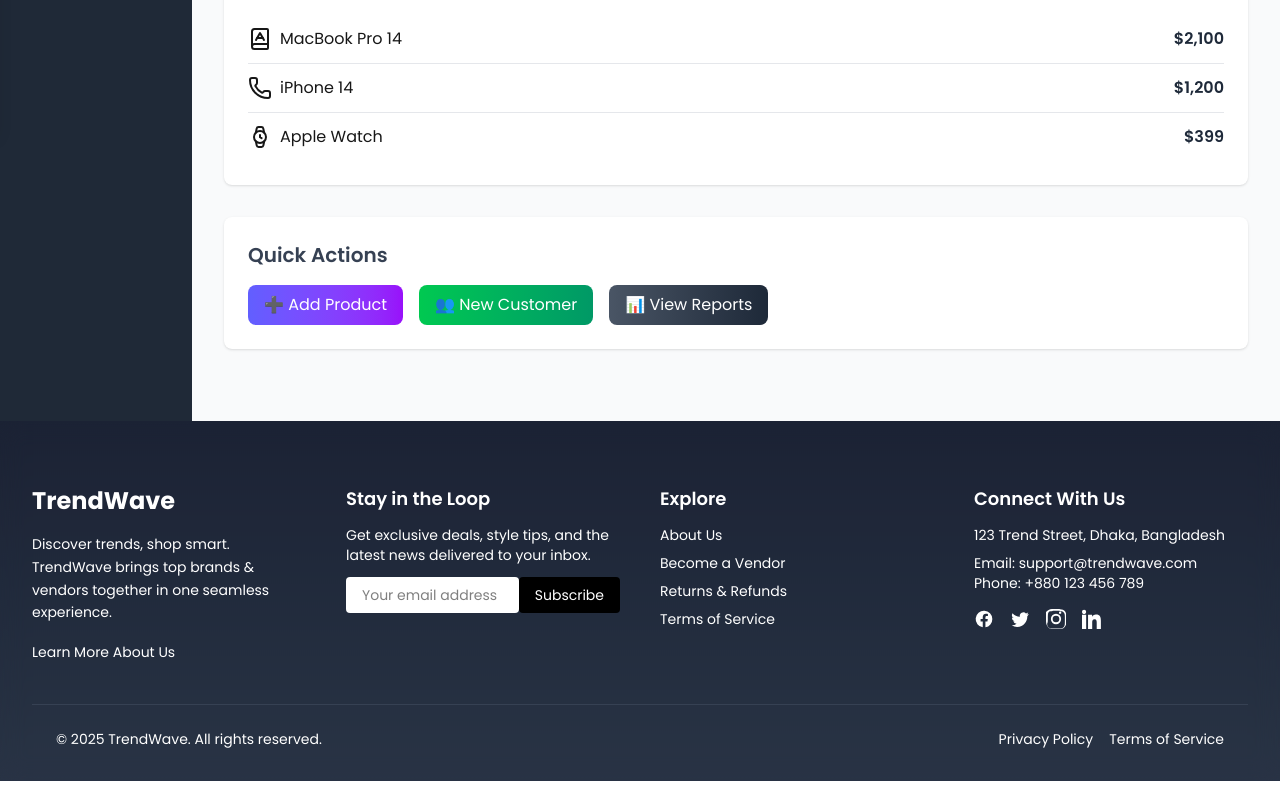
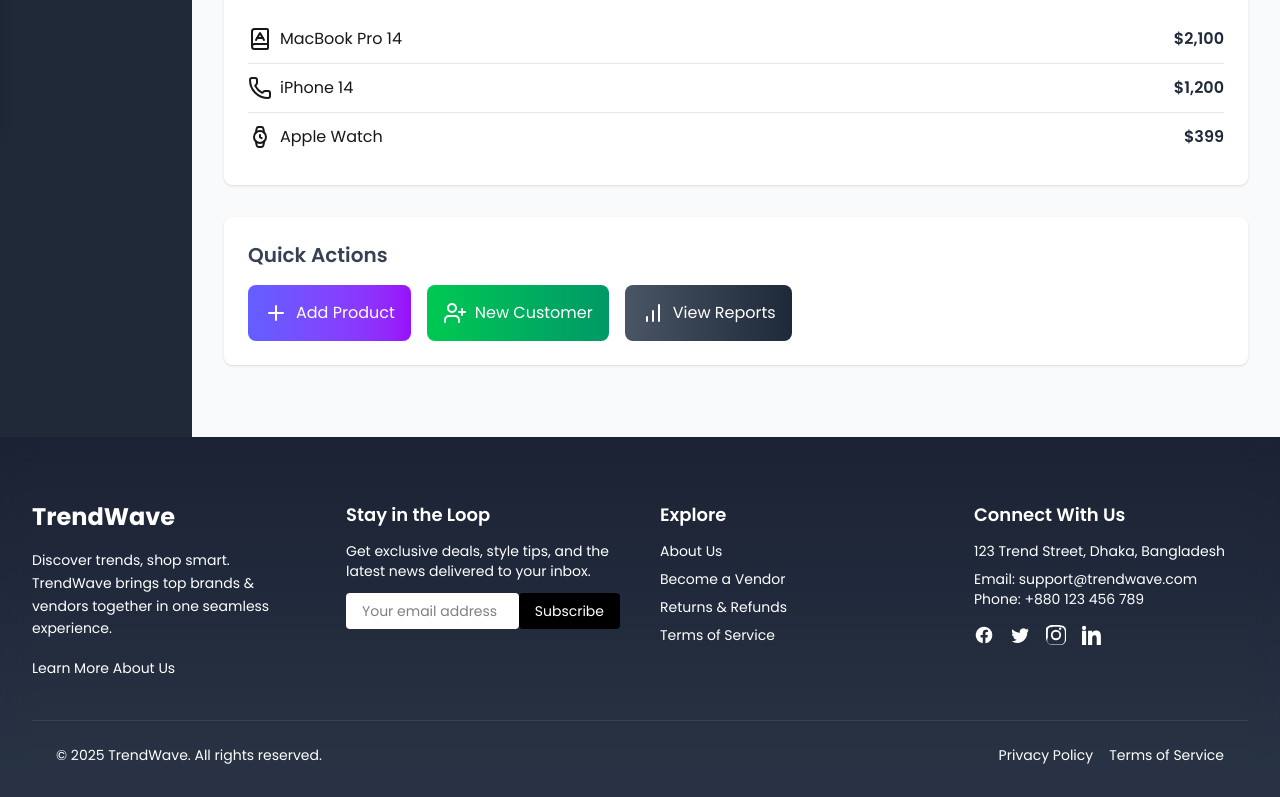
Before and after one commit to kader009/trendwave-frontend, a Next.js app: page /dashboard in a window 1280 px wide. Shown: the part 669-1466 px from the top of the page. Built offline with nearby package versions, Linux system fonts and the light colour scheme.

Commit message:
top products icon update

```diff
--- a/src/app/dashboard/page.tsx
+++ b/src/app/dashboard/page.tsx
@@ -8,6 +8,8 @@
   WatchIcon,
   Phone,
   BookAIcon,
+  Plus as AddProduct,
+  BarChart,
 } from 'lucide-react';
 
 export default function DashboardHome() {
@@ -104,14 +106,14 @@
           Quick Actions
         </h2>
         <div className="flex flex-wrap gap-4">
-          <button className="px-4 py-2 rounded-lg bg-gradient-to-r from-indigo-500 to-purple-600 text-white font-medium hover:opacity-90">
-            ➕ Add Product
+          <button className="px-4 py-4 rounded-lg bg-gradient-to-r from-indigo-500 to-purple-600 text-white font-medium hover:opacity-90 flex justify-center items-center gap-2">
+            <AddProduct /> Add Product
           </button>
-          <button className="px-4 py-2 rounded-lg bg-gradient-to-r from-green-500 to-emerald-600 text-white font-medium hover:opacity-90">
-            👥 New Customer
+          <button className="px-4 py-4 rounded-lg bg-gradient-to-r from-green-500 to-emerald-600 text-white font-medium hover:opacity-90 flex justify-center items-center gap-2">
+            <UserPlus /> New Customer
           </button>
-          <button className="px-4 py-2 rounded-lg bg-gradient-to-r from-gray-600 to-gray-800 text-white font-medium hover:opacity-90">
-            📊 View Reports
+          <button className="px-4 py-4 rounded-lg bg-gradient-to-r from-gray-600 to-gray-800 text-white font-medium hover:opacity-90 flex justify-center items-center gap-2">
+            <BarChart /> View Reports
           </button>
         </div>
       </div>
```
